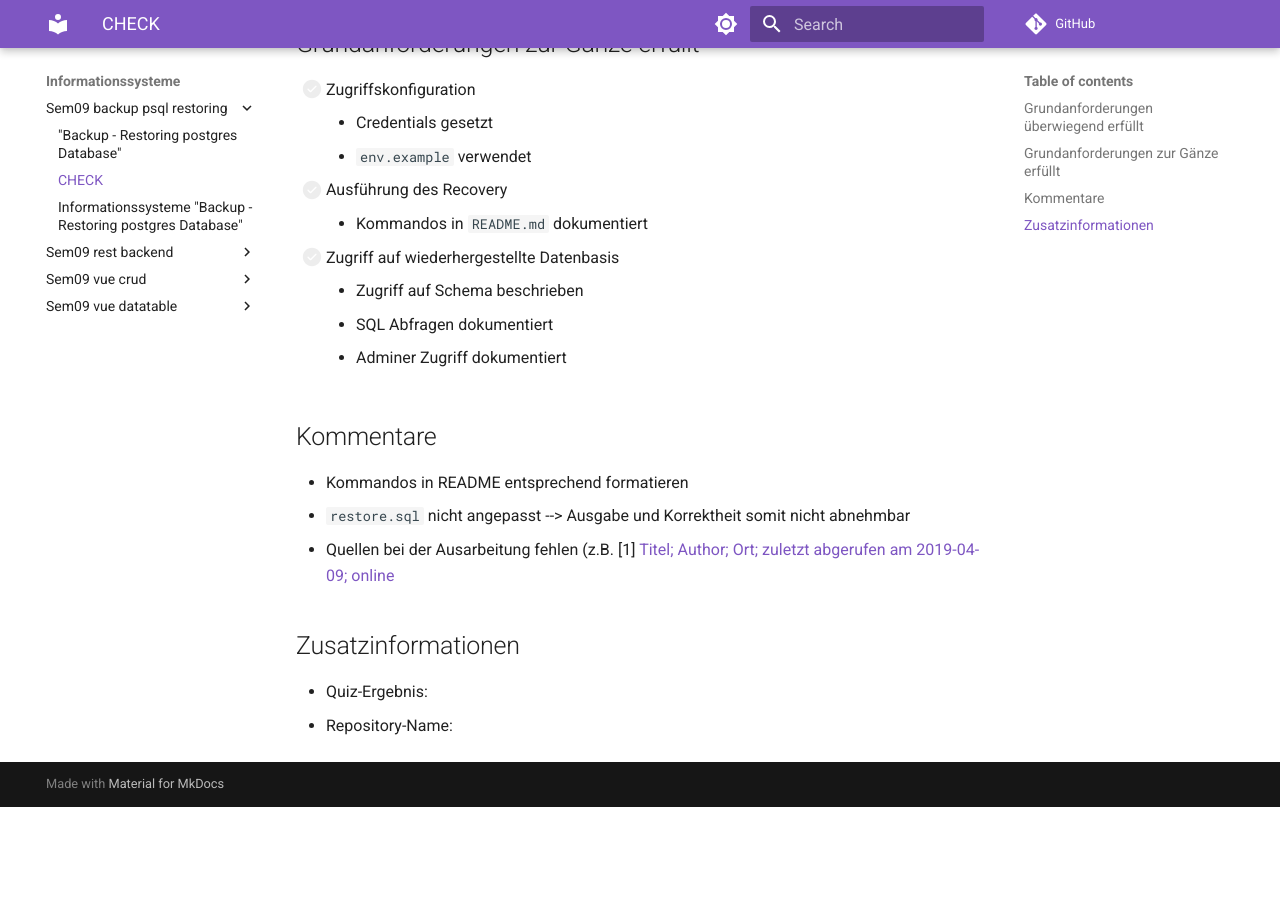
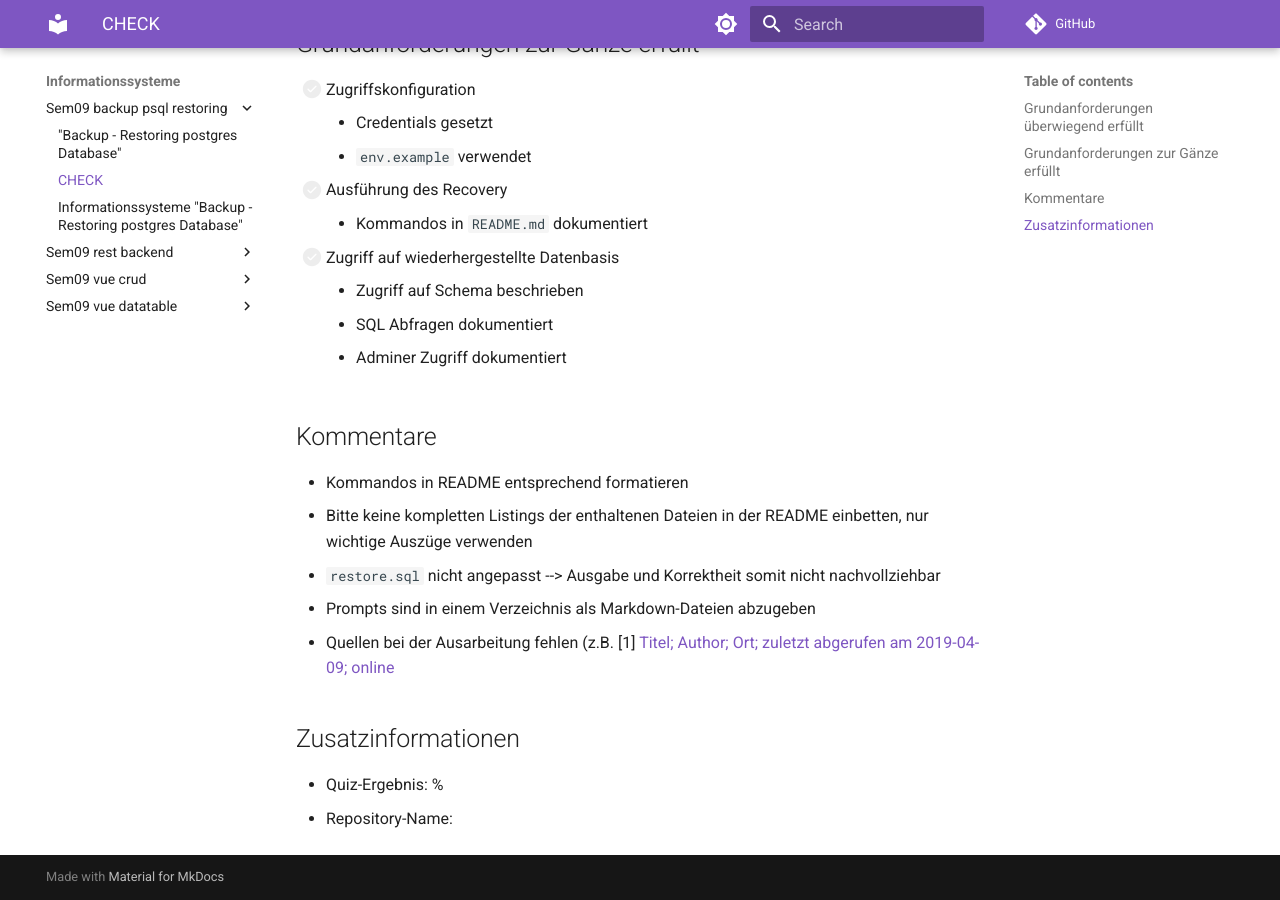
Before and after one commit to TGM-HIT/insy-exercises, an MkDocs documentation site: the page built from docs/informationssysteme_/sem09_backup_psql_restoring/CHECK.md, in a window 1280 px wide and 900 px high, scrolled down 629 px. Built offline with MkDocs 1.6.1 and Material for MkDocs 9.7.7, drawn with Linux system fonts in a browser that asks for light colours; comment, search, counter and statistics services are not loaded; before the commit the page ends 1436 px from its top, so only the background shows below that.

Commit message:
more comments

```diff
--- a/docs/informationssysteme_/sem09_backup_psql_restoring/CHECK.md
+++ b/docs/informationssysteme_/sem09_backup_psql_restoring/CHECK.md
@@ -23,9 +23,11 @@
 
 ## Kommentare
 * Kommandos in README entsprechend formatieren
-* `restore.sql` nicht angepasst --> Ausgabe und Korrektheit somit nicht abnehmbar
+* Bitte keine kompletten Listings der enthaltenen Dateien in der README einbetten, nur wichtige Auszüge verwenden
+* `restore.sql` nicht angepasst --> Ausgabe und Korrektheit somit nicht nachvollziehbar
+* Prompts sind in einem Verzeichnis als Markdown-Dateien abzugeben
 * Quellen bei der Ausarbeitung fehlen (z.B. [1] [Titel; Author; Ort; zuletzt abgerufen am 2019-04-09; online](http://link)
 
 ## Zusatzinformationen
-* Quiz-Ergebnis:
+* Quiz-Ergebnis: %
 * Repository-Name:
```
